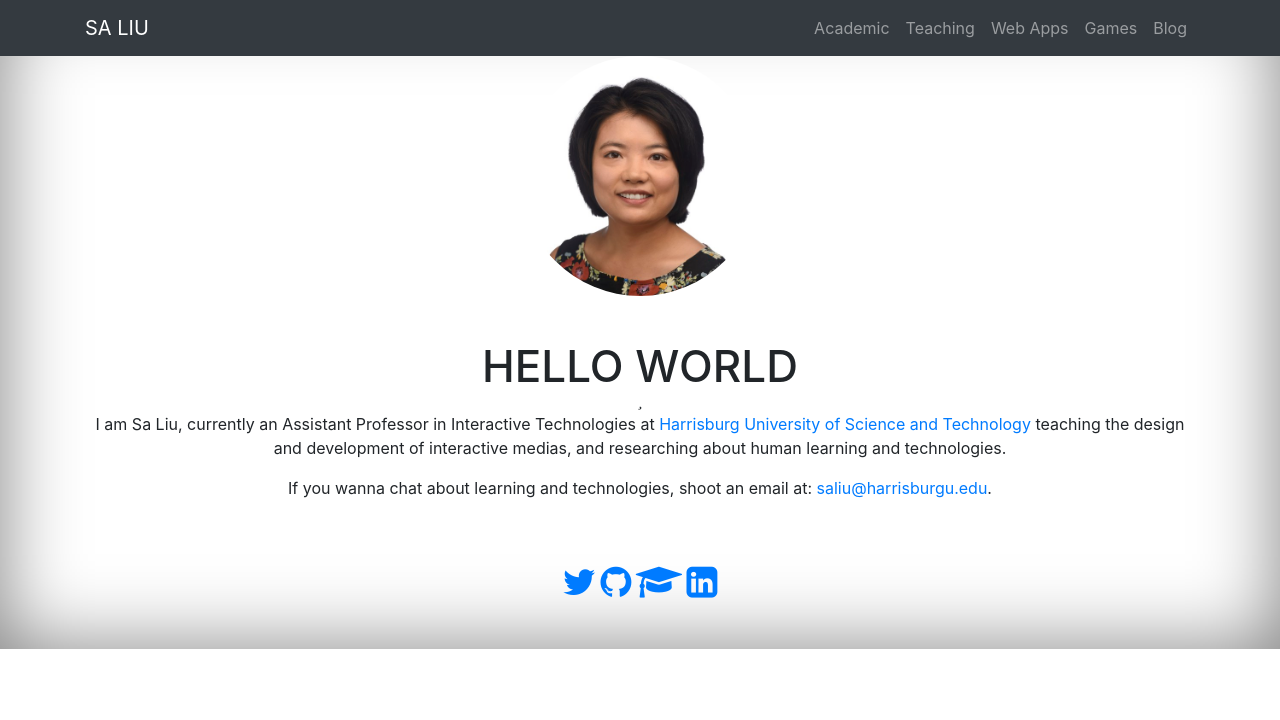
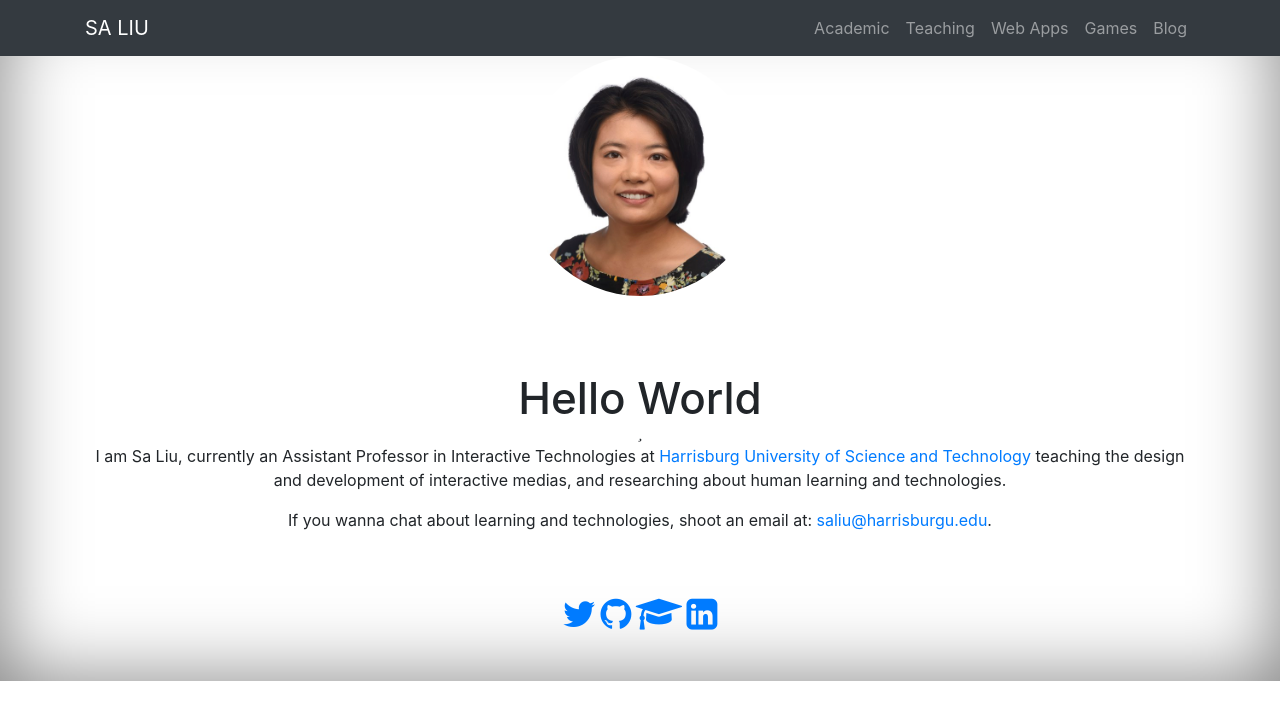
Before and after one commit to Tonicdragon6x66/saliudev.github.io, a Jekyll site: the page built from index.html, in a window 1280 px wide. Shown: the top 720 px of the page. Built offline with Jekyll 4.4.1, drawn with Linux system fonts in a browser that asks for light colours.

Commit message:
update hello world

```diff
--- a/css/main.css
+++ b/css/main.css
@@ -24,7 +24,7 @@
 
 .avatar {
     width: 15rem;
-    margin-bottom: 3rem;
+    margin-bottom: 5rem;
     height: 15rem;
     border-radius: 50%;
 }
--- a/index.html
+++ b/index.html
@@ -27,7 +27,7 @@ title: SA LIU | Researcher, Teacher, Developer
 
         <img class="avatar img-responsive" alt="Sa Liu" src="img/profile.jpg">
 
-        <h1 class="masthead-heading text-uppercase mb-0">Hello World</h1>
+        <h1 class="masthead-heading mb-0">Hello World</h1>
 
           <!-- Icon Divider -->
           <div class="divider-custom divider-light">
```
